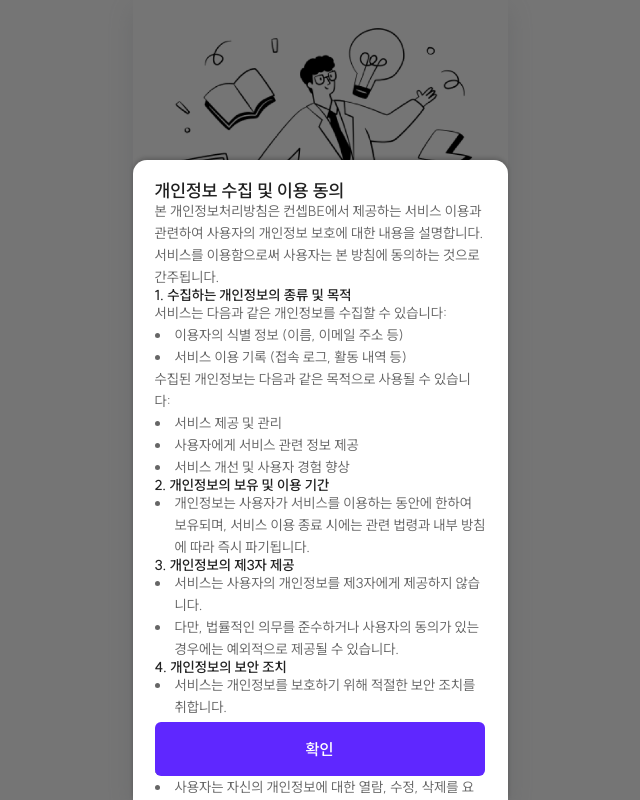
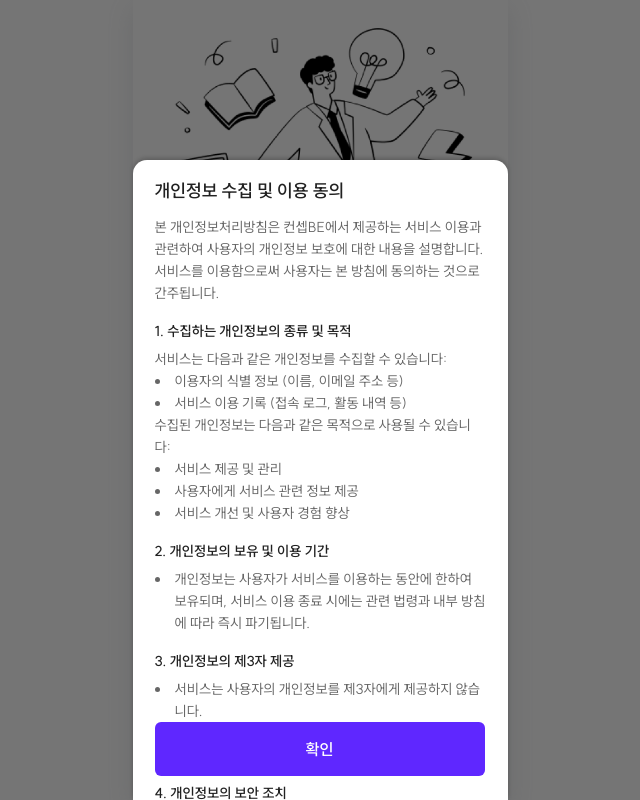
Before and after one commit to ConceptBe/conceptbe-frontend, a React (Vite) app: page /agreement in a window 1280 px wide. Both pictures are taken after a click on the element "개인정보 수집 및 이용 동의". Shown: the whole page, without its empty margins (320-960 px from the left). Built offline with nearby package versions, Linux system fonts and the light colour scheme; a web font is replaced by a local one.

Commit message:
refactor: BottomSheet 컴포넌트 interface 검토 및 리팩토링 적용

```diff
--- a/src/components/BottomSheet/BottomSheet.tsx
+++ b/src/components/@common/BottomSheet/BottomSheet.tsx
@@ -4,15 +4,14 @@ import { ReactNode } from 'react';
 interface BottomSheetProps {
   children: ReactNode;
   isOpen: boolean;
-  scroll?: boolean;
-  onClose?: () => void;
+  onClose: () => void;
 }
 
-const BottomSheet = ({ children, isOpen, onClose, scroll = false }: BottomSheetProps) => {
+const BottomSheet = ({ children, isOpen, onClose }: BottomSheetProps) => {
   return (
     <BottomSheetContainer isOpen={isOpen}>
       {isOpen && <Overlay onClick={onClose} />}
-      <BottomSheetWrapper isOpen={isOpen} scroll={scroll}>
+      <BottomSheetWrapper isOpen={isOpen}>
         <Content>{children}</Content>
       </BottomSheetWrapper>
     </BottomSheetContainer>
@@ -24,33 +23,31 @@ const BottomSheetContainer = styled.div<{ isOpen: boolean }>`
   visibility: ${(props) => (props.isOpen ? 'visible' : 'hidden')};
 `;
 
-const BottomSheetWrapper = styled.div<{ isOpen: boolean; scroll: boolean }>`
+const BottomSheetWrapper = styled.div<{ isOpen: boolean }>`
   position: fixed;
   bottom: ${(props) => (props.isOpen ? '0' : '-1000px')};
   left: 0;
   right: 0;
   background-color: #fff;
-  /* height: ${(props) => (props.isOpen ? '80%' : '0')}; */
   height: 80%;
   transition: bottom 0.3s ease-in-out;
-  overflow: ${(props) => (props.scroll ? 'scroll' : 'hidden')};
+  overflow: auto;
   box-shadow: 0 -2px 4px rgba(0, 0, 0, 0.2);
   z-index: 9999;
   border-radius: 14px 14px 0 0;
-  /* max-width: 375px; */
   max-width: 375px;
   width: auto;
   margin: 0 auto;
 `;
 
 const Overlay = styled.div`
-  transition: opacity 500ms cubic-bezier(0.4, 0, 0.2, 1) 0ms;
+  transition: opacity 0.5s cubic-bezier(0.4, 0, 0.2, 1) 0ms;
   background-color: rgba(0, 0, 0, 0.54);
   position: fixed;
   display: flex;
   opacity: 1;
   inset: 0;
-  z-index: 1;
+  z-index: 9998;
 `;
 
 const Content = styled.div`
--- a/src/pages/Agreement.tsx
+++ b/src/pages/Agreement.tsx
@@ -2,10 +2,10 @@ import styled from '@emotion/styled';
 import { useState } from 'react';
 
 import AgreementImg from '../assets/images/agreement_bg.png';
+import BottomSheet from '../components/@common/BottomSheet/BottomSheet';
 import Button from '../components/@common/Button/Button';
 import Spacer from '../components/@common/Spacer/Spacer';
 import Text from '../components/@common/Text/Text';
-import BottomSheet from '../components/BottomSheet/BottomSheet';
 
 const Agreement = () => {
   const [isOpenCollection, setIsOpenCollection] = useState(false);
@@ -56,7 +56,6 @@ const Agreement = () => {
 
     return (
       <BottomSheet
-        scroll
         isOpen={isOpenCollection}
         onClose={() => {
           setIsOpenCollection(false);
@@ -178,7 +177,6 @@ const Agreement = () => {
       display: flex;
       flex-direction: column;
       padding: 22px;
-      padding-bottom: 72px;
     `;
 
     const UnorderedList = styled.ul`
@@ -204,15 +202,14 @@ const Agreement = () => {
     `;
 
     const BtnDiv = styled.div`
-      position: fixed;
+      position: sticky;
+      bottom: 24px;
       width: 330px;
-      margin-right: 22px;
-      bottom: 24px;
+      margin-top: 20px;
     `;
 
     return (
       <BottomSheet
-        scroll
         isOpen={isOpenTerms}
         onClose={() => {
           setIsOpenTerms(false);
@@ -222,16 +219,16 @@ const Agreement = () => {
           <Text font="suit18sb" color="b2">
             개인정보 수집 및 이용 동의
           </Text>
-          <Spacer bottom={16} />
+          <Spacer size={16} />
           <Text font="suit14r" color="b6" customStyle={{ lineHeight: '22px' }}>
             본 개인정보처리방침은 컨셉BE에서 제공하는 서비스 이용과 관련하여 사용자의 개인정보 보호에 대한 내용을
             설명합니다. 서비스를 이용함으로써 사용자는 본 방침에 동의하는 것으로 간주됩니다.
           </Text>
-          <Spacer bottom={20} />
+          <Spacer size={20} />
           <Text font="suit14sm" color="b2">
             1. 수집하는 개인정보의 종류 및 목적
           </Text>
-          <Spacer bottom={10} />
+          <Spacer size={10} />
 
           <UnorderedList>
             <OrderedList>서비스는 다음과 같은 개인정보를 수집할 수 있습니다:</OrderedList>
@@ -242,42 +239,42 @@ const Agreement = () => {
             <ListItem> 사용자에게 서비스 관련 정보 제공 </ListItem>
             <ListItem> 서비스 개선 및 사용자 경험 향상 </ListItem>
           </UnorderedList>
-          <Spacer bottom={20} />
+          <Spacer size={20} />
           <Text font="suit14sm" color="b2">
             2. 개인정보의 보유 및 이용 기간
           </Text>
-          <Spacer bottom={10} />
+          <Spacer size={10} />
           <UnorderedList>
             <ListItem>
               개인정보는 사용자가 서비스를 이용하는 동안에 한하여 보유되며, 서비스 이용 종료 시에는 관련 법령과 내부
               방침에 따라 즉시 파기됩니다.{' '}
             </ListItem>
           </UnorderedList>
-          <Spacer bottom={20} />
+          <Spacer size={20} />
           <Text font="suit14sm" color="b2">
             3. 개인정보의 제3자 제공
           </Text>
-          <Spacer bottom={10} />
+          <Spacer size={10} />
           <UnorderedList>
             <ListItem>서비스는 사용자의 개인정보를 제3자에게 제공하지 않습니다.</ListItem>
             <ListItem>
               다만, 법률적인 의무를 준수하거나 사용자의 동의가 있는 경우에는 예외적으로 제공될 수 있습니다.
             </ListItem>
           </UnorderedList>
-          <Spacer bottom={20} />
+          <Spacer size={20} />
           <Text font="suit14sm" color="b2">
             4. 개인정보의 보안 조치
           </Text>
-          <Spacer bottom={10} />
+          <Spacer size={10} />
           <UnorderedList>
             <ListItem>서비스는 개인정보를 보호하기 위해 적절한 보안 조치를 취합니다.</ListItem>
             <ListItem>개인정보의 무단 접근, 유출, 변조, 손상 등을 방지하기 위한 노력을 기울이고 있습니다.</ListItem>
           </UnorderedList>
-          <Spacer bottom={20} />
+          <Spacer size={20} />
           <Text font="suit14sm" color="b2">
             5. 개인정보에 대한 사용자의 권리
           </Text>
-          <Spacer bottom={10} />
+          <Spacer size={10} />
           <UnorderedList>
             <ListItem>사용자는 자신의 개인정보에 대한 열람, 수정, 삭제를 요청할 수 있습니다.</ListItem>
             <ListItem>또한 개인정보 처리에 대한 동의 철회도 가능합니다. </ListItem>
@@ -286,7 +283,7 @@ const Agreement = () => {
               본 개인정보처리방침의 내용은 변경될 수 있으며, 변경 시에는 서비스를 통해 사전 공지할 것입니다.
             </ListItem>
           </UnorderedList>
-          <Spacer bottom={20} />
+          <Spacer size={20} />
 
           <Text font="suit14sm" color="b6">
             본 이용약관의 내용은 23.08.24에 업데이트되었습니다.
@@ -309,7 +306,7 @@ const Agreement = () => {
   return (
     <AgreementWrapper>
       <img src={AgreementImg} />
-      <Spacer bottom={50} />
+      <Spacer size={50} />
 
       <Text
         font="suit22sb"
@@ -327,7 +324,7 @@ const Agreement = () => {
         </div>
         보호하는 플랫폼입니다.
       </Text>
-      <Spacer bottom={20} />
+      <Spacer size={20} />
       <Text
         font="suit14r"
         color="b6"
@@ -343,7 +340,7 @@ const Agreement = () => {
         아이디어 표절이나 도용 시 해당 사실을 근거로 <br />
         불이익이 발생할 수 있습니다.
       </Text>
-      <Spacer bottom={50} />
+      <Spacer size={50} />
       <Text
         font="suit13m"
         color="b4"
@@ -374,7 +371,7 @@ const Agreement = () => {
           에 동의하시나요?
         </div>
       </Text>
-      <Spacer bottom={24} />
+      <Spacer size={24} />
       <Button onClick={() => {}}>동의하고 시작하기</Button>
 
       {collectionBottomSheet()}
--- a/src/pages/SignUp.tsx
+++ b/src/pages/SignUp.tsx
@@ -6,13 +6,13 @@ import { ReactComponent as Close } from '../assets/svg/close_24.svg';
 import useCheckbox from '../components/@common/@hooks/useCheckbox.ts';
 import useInput from '../components/@common/@hooks/useInput.ts';
 import useRadio from '../components/@common/@hooks/useRadio.ts';
+import BottomSheet from '../components/@common/BottomSheet/BottomSheet.tsx';
 import Button from '../components/@common/Button/Button.tsx';
 import CheckboxContainer from '../components/@common/CheckboxContainer/CheckboxContainer.tsx';
 import Dropdown from '../components/@common/Dropdown/Dropdown.tsx';
 import Field from '../components/@common/Field/Field.tsx';
 import RadioContainer from '../components/@common/RadioContainer/RadioContainer.tsx';
 import Text from '../components/@common/Text/Text.tsx';
-import BottomSheet from '../components/BottomSheet/BottomSheet.tsx';
 import CheckBoxModal from '../components/BottomSheet/CheckBox.tsx';
 import IdeaCard from '../components/Card/IdeaCard.tsx';
 import PopCard from '../components/Card/PopCard.tsx';
--- a/src/pages/Write.tsx
+++ b/src/pages/Write.tsx
@@ -10,13 +10,13 @@ import { ReactComponent as Check } from '../assets/svg/check_24.svg';
 import { ReactComponent as Xmark } from '../assets/svg/x.svg';
 import useCheckbox from '../components/@common/@hooks/useCheckbox';
 import useRadio from '../components/@common/@hooks/useRadio';
+import BottomSheet from '../components/@common/BottomSheet/BottomSheet';
 import CheckboxContainer from '../components/@common/CheckboxContainer/CheckboxContainer';
 import Divider from '../components/@common/Divider/Divider';
 import Dropdown from '../components/@common/Dropdown/Dropdown';
 import RadioContainer from '../components/@common/RadioContainer/RadioContainer';
 import Spacer from '../components/@common/Spacer/Spacer';
 import Text from '../components/@common/Text/Text';
-import BottomSheet from '../components/BottomSheet/BottomSheet';
 import {
   filterOptions,
   filterSubOptions,
--- a/src/pages/feed/Feeds.page.tsx
+++ b/src/pages/feed/Feeds.page.tsx
@@ -5,6 +5,7 @@ import { ReactComponent as SVGFilter } from '../../assets/svg/filter.svg';
 import { ReactComponent as SVGWrite } from '../../assets/svg/writeicon40.svg';
 import useCheckbox from '../../components/@common/@hooks/useCheckbox';
 import useRadio from '../../components/@common/@hooks/useRadio';
+import BottomSheet from '../../components/@common/BottomSheet/BottomSheet';
 import Button from '../../components/@common/Button/Button';
 import CheckboxContainer from '../../components/@common/CheckboxContainer/CheckboxContainer';
 import Dropdown from '../../components/@common/Dropdown/Dropdown';
@@ -13,7 +14,6 @@ import Logo from '../../components/@common/Logo/Logo';
 import RadioContainer from '../../components/@common/RadioContainer/RadioContainer';
 import Spacer from '../../components/@common/Spacer/Spacer';
 import Text from '../../components/@common/Text/Text';
-import BottomSheet from '../../components/BottomSheet/BottomSheet';
 import FilterBox from '../../components/BottomSheet/FilterBox';
 import IdeaCard from '../../components/Card/IdeaCard';
 import PopCard from '../../components/Card/PopCard';
@@ -220,12 +220,10 @@ const FeedFixTextWrapper = styled.div`
 const FeedBox = styled.div`
   background-color: ${(props) => props.theme.color.bg1};
   border-radius: 16px 16px 0 0;
-  /* padding: 0 22px; */
 `;
 
 const FeedWrapper = styled.div`
   padding-top: 47px;
-  /* padding: 0 22px; */
 `;
 
 const FilterContent = styled.div`
@@ -233,7 +231,6 @@ const FilterContent = styled.div`
   flex-direction: column;
   gap: 25px;
   padding: 22px;
-  padding-bottom: 50px;
 `;
 
 const FilterBottom = styled.div`
--- a/src/pages/profile/More.page.tsx
+++ b/src/pages/profile/More.page.tsx
@@ -3,11 +3,11 @@ import { useState } from 'react';
 import { useNavigate } from 'react-router-dom';
 
 import { ReactComponent as SVGBack } from '../../assets/svg/back_24_B.svg';
+import BottomSheet from '../../components/@common/BottomSheet/BottomSheet';
 import Divider from '../../components/@common/Divider/Divider';
 import Header from '../../components/@common/Header/Header';
 import Spacer from '../../components/@common/Spacer/Spacer';
 import Text from '../../components/@common/Text/Text';
-import BottomSheet from '../../components/BottomSheet/BottomSheet';
 import Privacy from '../../components/BottomSheet/use/Privacy';
 import Terms from '../../components/BottomSheet/use/Terms';
 
@@ -81,7 +81,7 @@ const More = () => {
           </MoreButton>
         </MainWrapper>
       </Container>
-      <BottomSheet scroll isOpen={isOpen} onClose={() => setIsOpen(false)}>
+      <BottomSheet isOpen={isOpen} onClose={() => setIsOpen(false)}>
         {isOpen &&
           (moreState === '개인정보' ? (
             <Privacy isOpen={isOpen} onClose={() => setIsOpen(false)} />
```
